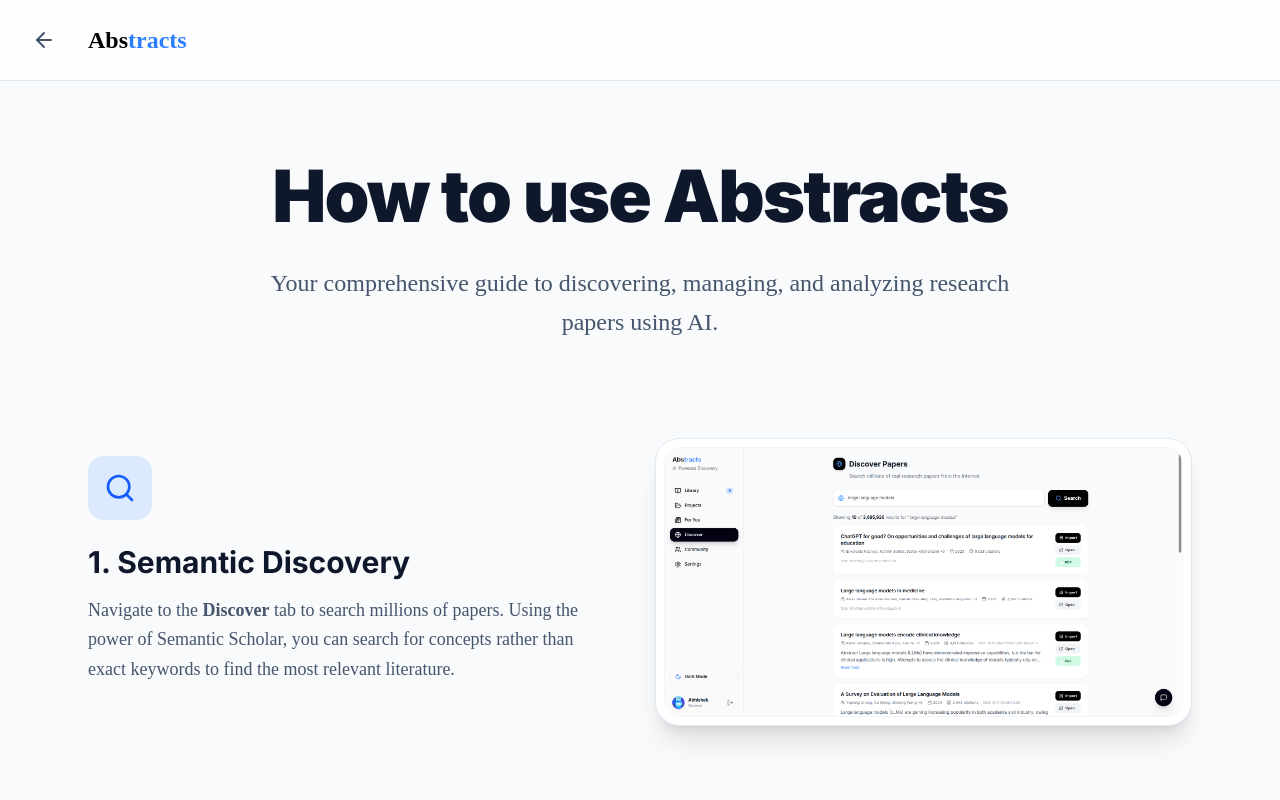
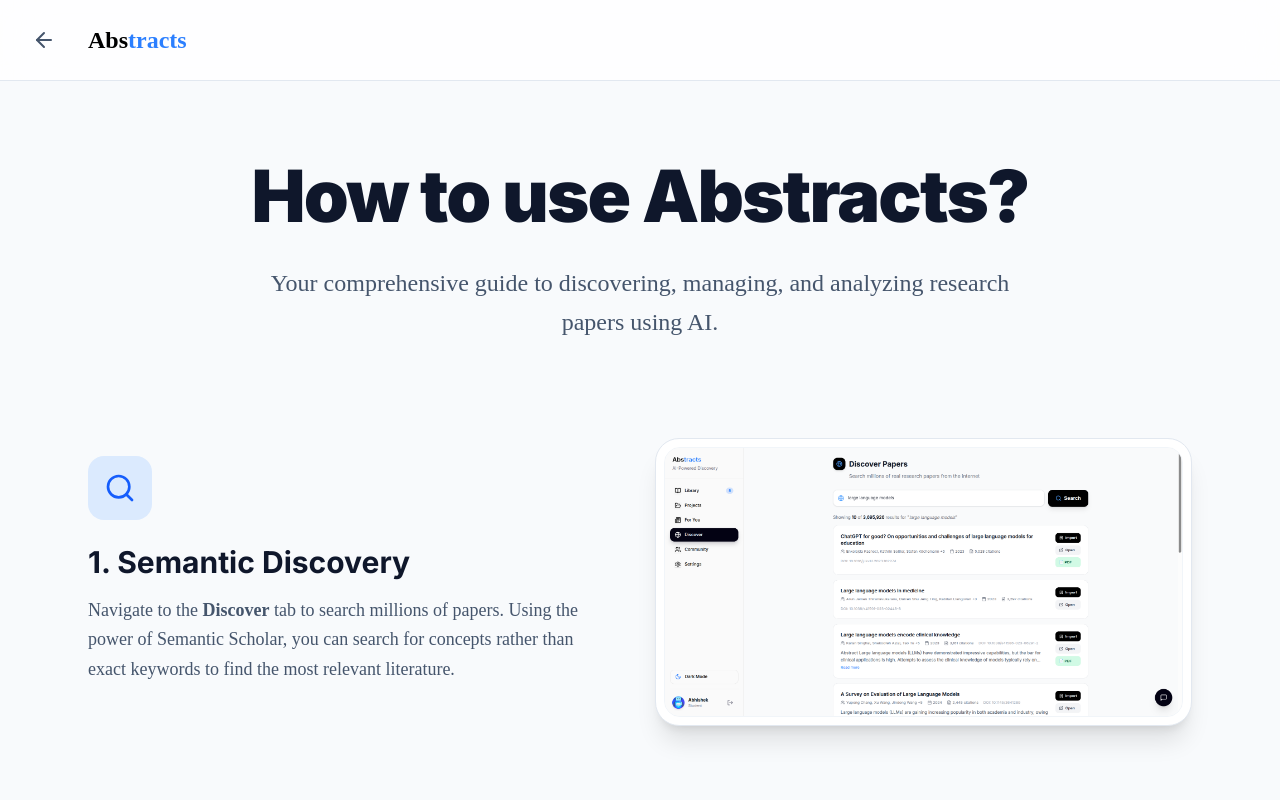
Before and after one commit to abhishek18-blog/Abstracts-researchHub, a React (Vite) app: page / in a window 1280 px wide. Both pictures are taken after a click on the button "About App". Shown: the top 800 px of the page. Built offline with nearby package versions, Linux system fonts and the light colour scheme; no server answers.

Commit message:
feat: add About App page with screenshots and landing navigation

```diff
--- a/src/app/components/AboutPage.tsx
+++ b/src/app/components/AboutPage.tsx
@@ -27,7 +27,7 @@
       <main className="max-w-6xl mx-auto px-6 pt-40">
         <div className="text-center mb-24">
           <h1 className="text-5xl md:text-7xl font-black tracking-tight mb-8 text-slate-900">
-            How to use Abstracts
+            How to use Abstracts?
           </h1>
           <p className="text-xl md:text-2xl text-slate-600 max-w-3xl mx-auto leading-relaxed">
             Your comprehensive guide to discovering, managing, and analyzing research papers using AI.
```
